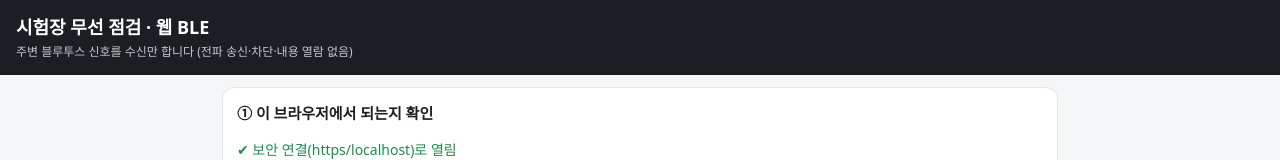
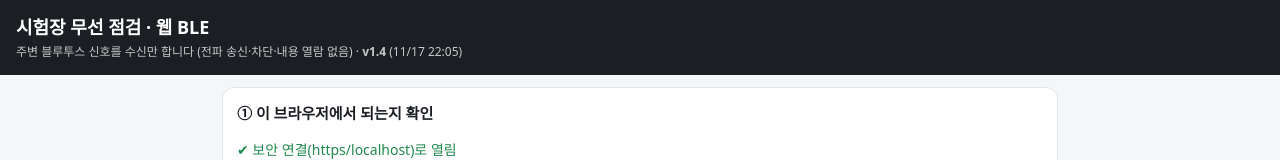
Before and after one commit to gihongkorea/exam-rf-check, a plain HTML site: page index.html in a window 1280 px wide. Shown: the top 160 px of the page. Drawn offline with Linux system fonts and the light colour scheme.

Commit message:
화면 상단에 버전 표시 (v1.4) — 최신 반영 여부 확인용
Co-Authored-By: Claude Opus 5.5 <noreply@anthropic.com>
Claude-Session: https://claude.ai/code/session_015oBd6FbzTTrvwaCAqsGuEg

```diff
--- a/index.html
+++ b/index.html
@@ -73,7 +73,7 @@
 <body>
 <header>
   <h1>시험장 무선 점검 · 웹 BLE</h1>
-  <p>주변 블루투스 신호를 수신만 합니다 (전파 송신·차단·내용 열람 없음)</p>
+  <p>주변 블루투스 신호를 수신만 합니다 (전파 송신·차단·내용 열람 없음) · <b>v1.4</b> (11/17 22:05)</p>
 </header>
 
 <main>
```
